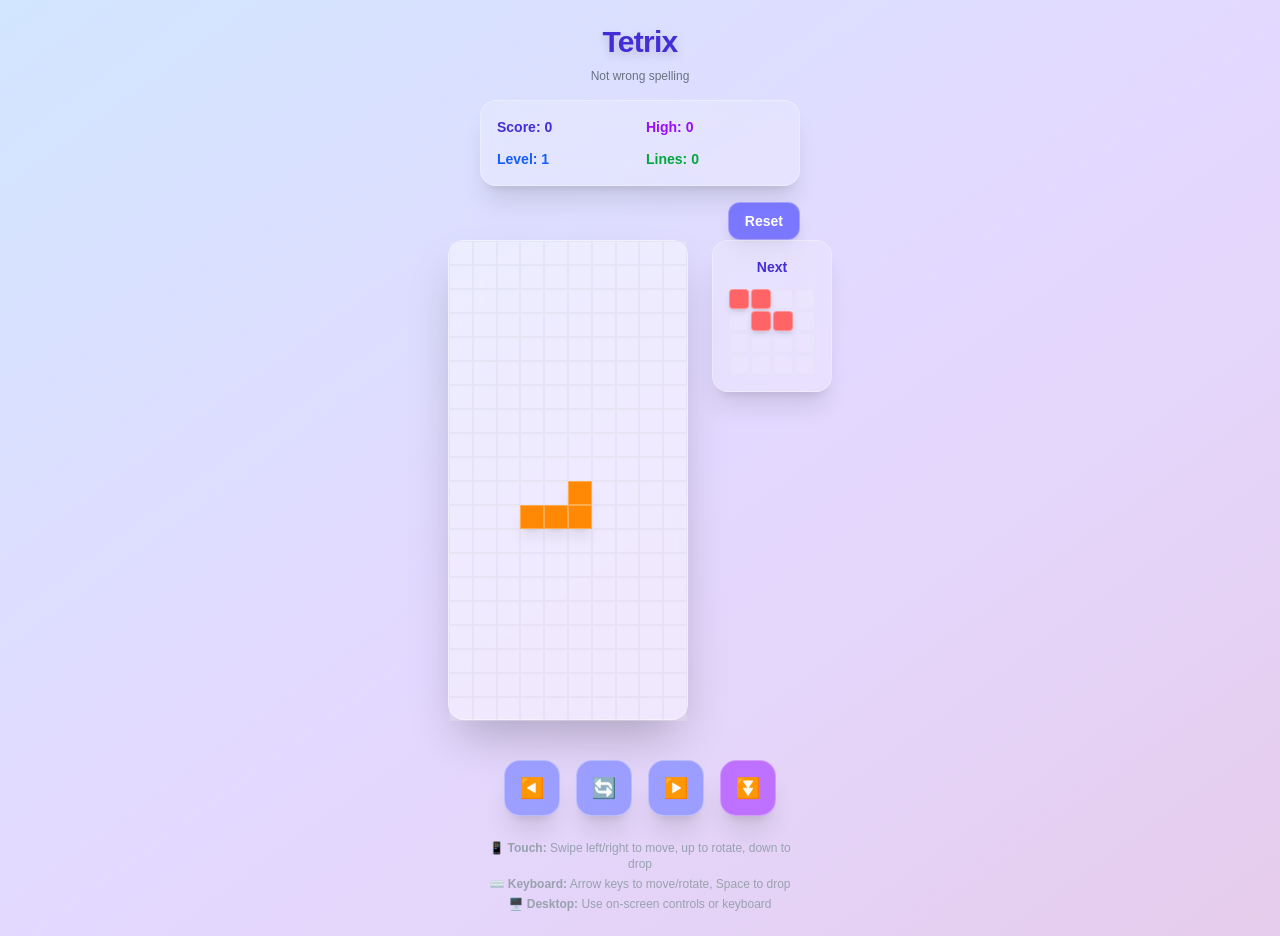
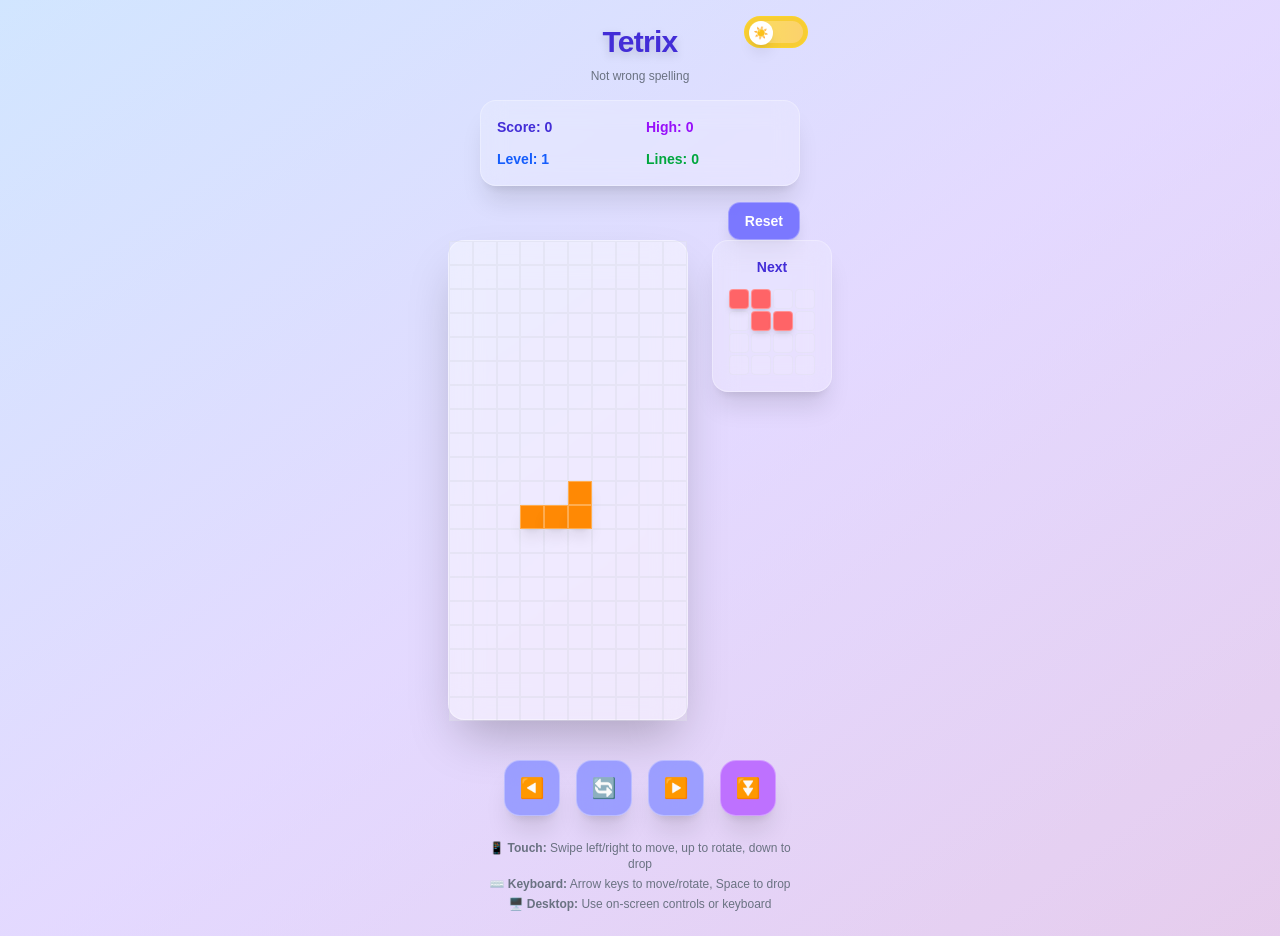
Before and after one commit to ThanhdatOris/miniapp-tetrix, a Next.js app: page / in a window 1280 px wide. Built offline with nearby package versions, Linux system fonts and the light colour scheme.

Commit message:
glassmorphism theme - dark

```diff
--- a/src/components/GameBoard.tsx
+++ b/src/components/GameBoard.tsx
@@ -1,4 +1,4 @@
-import { COLORS } from "@/constants/game";
+import { COLORS, DARK_COLORS } from "@/constants/game";
 import { useTheme } from "@/contexts/ThemeContext";
 
 interface GameBoardProps {
@@ -27,7 +27,7 @@ export default function GameBoard({ board, onTouchStart, onTouchEnd }: GameBoard
               key={x}
               className={`tetris-cell transition-all duration-200 ${
                 cell
-                  ? `${COLORS[cell - 1]} shadow-lg border border-white/30 backdrop-blur-sm`
+                  ? `${isDark ? DARK_COLORS[cell - 1] : COLORS[cell - 1]} shadow-lg border border-white/30 backdrop-blur-sm`
                   : isDark
                     ? "bg-black/20 border border-white/10"
                     : "bg-white/20 border border-gray-300/30"
--- a/src/components/GameInfo.tsx
+++ b/src/components/GameInfo.tsx
@@ -1,4 +1,5 @@
 import { useTheme } from "@/contexts/ThemeContext";
+import ThemeToggle from "./ThemeToggle";
 
 interface GameInfoProps {
   score: number;
@@ -22,7 +23,12 @@ export default function GameInfo({
   return (
     <div className="w-full max-w-xs">
       {/* Header */}
-      <div className="text-center mb-4">
+      <div className="text-center mb-4 relative">
+        {/* Theme Toggle - positioned top right */}
+        <div className="absolute -top-2 -right-2">
+          <ThemeToggle />
+        </div>
+
         <h1 className="text-3xl font-bold mb-2 text-indigo-700 dark:text-indigo-300 tracking-tight drop-shadow-lg">
           Tetrix
         </h1>
--- a/src/components/GameOverOverlay.tsx
+++ b/src/components/GameOverOverlay.tsx
@@ -1,3 +1,5 @@
+import { useTheme } from "@/contexts/ThemeContext";
+
 interface GameOverOverlayProps {
   visible: boolean;
   score: number;
@@ -5,14 +7,32 @@ interface GameOverOverlayProps {
 }
 
 export default function GameOverOverlay({ visible, score, onRestart }: GameOverOverlayProps) {
+  const { isDark } = useTheme();
+
   if (!visible) return null;
 
   return (
-    <div className="absolute inset-0 bg-black/70 flex flex-col items-center justify-center z-10 rounded-lg">
-      <div className="text-white text-2xl font-bold mb-2">Game Over</div>
-      <div className="text-white text-lg mb-4">Final Score: {score}</div>
+    <div className={`absolute inset-0 flex flex-col items-center justify-center z-10 rounded-2xl transition-all duration-300 ${
+      isDark
+        ? 'bg-black/80 backdrop-blur-lg'
+        : 'bg-white/80 backdrop-blur-lg'
+    }`}>
+      <div className={`text-2xl font-bold mb-2 ${
+        isDark ? 'text-white' : 'text-gray-800'
+      }`}>
+        Game Over
+      </div>
+      <div className={`text-lg mb-4 ${
+        isDark ? 'text-gray-200' : 'text-gray-600'
+      }`}>
+        Final Score: {score.toLocaleString()}
+      </div>
       <button
-        className="bg-indigo-500 text-white rounded px-6 py-3 font-semibold shadow hover:bg-indigo-600 active:scale-95 transition"
+        className={`px-6 py-3 font-semibold rounded-xl shadow-xl transition-all duration-300 active:scale-95 border ${
+          isDark
+            ? 'bg-indigo-600/80 hover:bg-indigo-500/90 text-white backdrop-blur-sm border-indigo-400/30'
+            : 'bg-indigo-500/80 hover:bg-indigo-600/90 text-white backdrop-blur-sm border-white/30'
+        }`}
         onClick={onRestart}
       >
         Play Again
--- a/src/components/Instructions.tsx
+++ b/src/components/Instructions.tsx
@@ -1,10 +1,16 @@
+import { useTheme } from "@/contexts/ThemeContext";
+
 interface InstructionsProps {
   className?: string;
 }
 
 export default function Instructions({ className = "" }: InstructionsProps) {
+  const { isDark } = useTheme();
+
   return (
-    <div className={`text-xs text-gray-400 text-center max-w-xs ${className}`}>
+    <div className={`text-xs text-center max-w-xs transition-colors duration-300 ${
+      isDark ? 'text-gray-300' : 'text-gray-500'
+    } ${className}`}>
       <div className="mb-1">📱 <strong>Touch:</strong> Swipe left/right to move, up to rotate, down to drop</div>
       <div className="mb-1">⌨️ <strong>Keyboard:</strong> Arrow keys to move/rotate, Space to drop</div>
       <div>🖥️ <strong>Desktop:</strong> Use on-screen controls or keyboard</div>
--- a/src/components/NextPiecePreview.tsx
+++ b/src/components/NextPiecePreview.tsx
@@ -1,6 +1,6 @@
-import { COLORS } from "@/constants/game";
+import { COLORS, DARK_COLORS } from "@/constants/game";
+import { useTheme } from "@/contexts/ThemeContext";
 import { Piece } from "@/types/game";
-import { useTheme } from "@/contexts/ThemeContext";
 
 interface NextPiecePreviewProps {
   nextPiece: Piece;
@@ -29,7 +29,7 @@ export default function NextPiecePreview({ nextPiece }: NextPiecePreviewProps) {
                 key={index}
                 className={`w-5 h-5 rounded-sm transition-all duration-200 ${
                   cellValue
-                    ? `${COLORS[nextPiece.type]} shadow-md border border-white/30 backdrop-blur-sm`
+                    ? `${isDark ? DARK_COLORS[nextPiece.type] : COLORS[nextPiece.type]} shadow-md border border-white/30 backdrop-blur-sm`
                     : isDark
                       ? "bg-black/10 border border-white/5"
                       : "bg-white/10 border border-gray-300/20"
--- /dev/null
+++ b/src/components/ThemeToggle.tsx
@@ -0,0 +1,43 @@
+import { useTheme } from "@/contexts/ThemeContext";
+
+export default function ThemeToggle() {
+  const { isDark, toggleTheme } = useTheme();
+
+  const handleClick = () => {
+    console.log('Toggle clicked, current isDark:', isDark);
+    toggleTheme();
+  };
+
+  return (
+    <button
+      onClick={handleClick}
+      className={`relative w-16 h-8 rounded-full p-1 transition-all duration-300 focus:outline-none focus:ring-2 focus:ring-offset-2 z-10 ${
+        isDark
+          ? 'bg-indigo-600/80 backdrop-blur-md border border-indigo-400/30 focus:ring-indigo-400'
+          : 'bg-yellow-400/80 backdrop-blur-md border border-yellow-300/40 focus:ring-yellow-300'
+      }`}
+      aria-label={`Switch to ${isDark ? 'light' : 'dark'} mode`}
+    >
+      {/* Toggle circle */}
+      <div
+        className={`relative w-6 h-6 rounded-full shadow-lg transition-all duration-300 flex items-center justify-center z-20 ${
+          isDark
+            ? 'translate-x-8 bg-slate-800 text-indigo-300'
+            : 'translate-x-0 bg-white text-yellow-600'
+        }`}
+      >
+        {/* Icons */}
+        <span className="text-xs pointer-events-none">
+          {isDark ? '🌙' : '☀️'}
+        </span>
+      </div>
+
+      {/* Background decoration - moved behind */}
+      <div className={`absolute inset-1 rounded-full transition-all duration-300 pointer-events-none z-0 ${
+        isDark
+          ? 'bg-gradient-to-r from-slate-800/50 to-indigo-800/50'
+          : 'bg-gradient-to-r from-yellow-200/50 to-orange-200/50'
+      }`} />
+    </button>
+  );
+}
--- a/src/constants/game.ts
+++ b/src/constants/game.ts
@@ -10,6 +10,16 @@ export const COLORS = [
   "bg-red-400", // Z
   "bg-blue-400", // J
   "bg-orange-400", // L
+];
+
+export const DARK_COLORS = [
+  "bg-cyan-500", // I - darker cyan
+  "bg-yellow-500", // O - darker yellow
+  "bg-purple-500", // T - darker purple
+  "bg-green-500", // S - darker green
+  "bg-red-500", // Z - darker red
+  "bg-blue-500", // J - darker blue
+  "bg-orange-500", // L - darker orange
 ];
 
 export const TETROMINO_SHAPES = [
--- a/src/contexts/ThemeContext.tsx
+++ b/src/contexts/ThemeContext.tsx
@@ -34,7 +34,12 @@ export function ThemeProvider({ children }: { children: React.ReactNode }) {
   }, [theme]);
 
   const toggleTheme = () => {
-    setTheme(prev => prev === "light" ? "dark" : "light");
+    console.log('toggleTheme called, current theme:', theme);
+    setTheme(prev => {
+      const newTheme = prev === "light" ? "dark" : "light";
+      console.log('Setting theme to:', newTheme);
+      return newTheme;
+    });
   };
 
   return (
```
